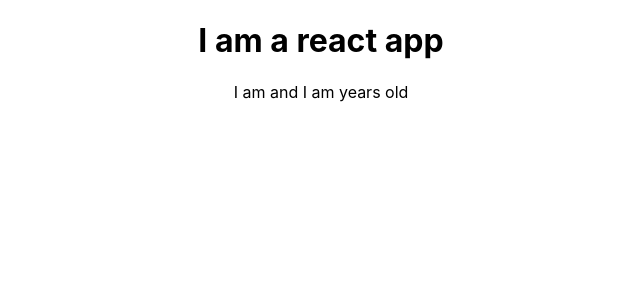
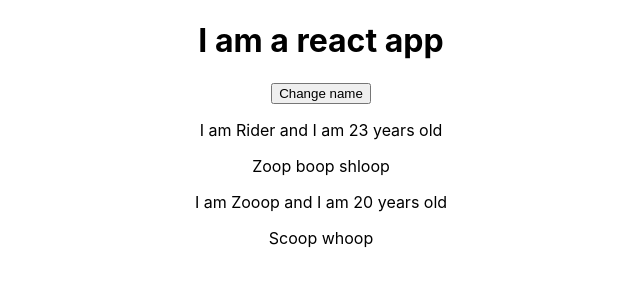
Before and after one commit to riderjensen/react-practice, a React (Create React App) app: page / in a window 1280 px wide. Shown: the top 300 px of the page, without its empty margins (319-959 px from the left). Built offline with nearby package versions, Linux system fonts and the light colour scheme.

Commit message:
Set state

```diff
--- a/src/App.js
+++ b/src/App.js
@@ -4,11 +4,42 @@ import './App.css';
 import Person from './Person/Person';
 
 class App extends Component {
+	state = {
+		persons: [
+			{
+				name: 'Rider',
+				age: 23
+			},
+			{
+				name: 'Zooop',
+				age: 20
+			}
+		]
+	}
+
+	switchNameHandler = () => {
+		this.setState({
+			persons: [
+				{
+					name: 'Riderino',
+					age: 26
+				},
+				{
+					name: 'Zooop',
+					age: 200
+				}
+			]
+		})
+	}
+
 	render() {
 		return (
 			<div className="App">
 				<h1>I am a react app</h1>
-				<Person />
+				<button onClick={this.switchNameHandler}>Change name</button>
+				<Person name={this.state.persons[0].name} age={this.state.persons[0].age}>Zoop boop shloop</Person>
+				<Person name={this.state.persons[1].name} age={this.state.persons[1].age}>Scoop whoop</Person>
+
 			</div>
 		);
 	}
```
